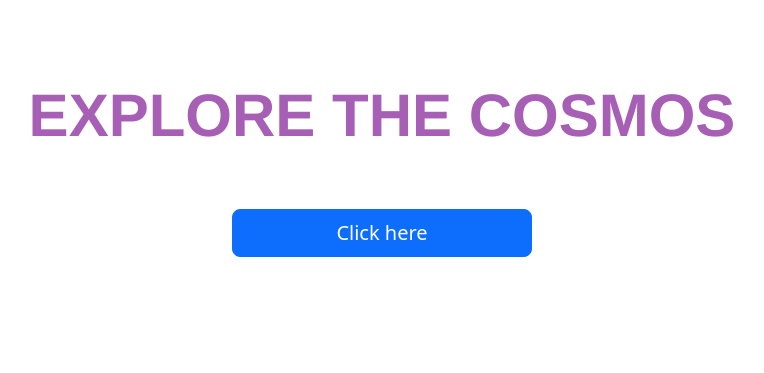
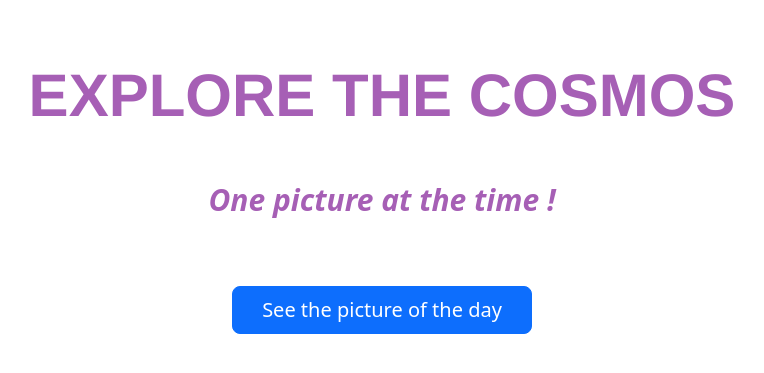
Before and after one commit to david24339/Astro-curious, a plain HTML site: page index.html in a window 1280 px wide. Shown: the part 177-550 px from the top of the page, without its empty margins (258-1022 px from the left). Drawn offline with nearby package versions, Linux system fonts and the light colour scheme; a web font is replaced by a local one.

Commit message:
2nd commit

```diff
--- a/index.css
+++ b/index.css
@@ -8,17 +8,13 @@
     }
     100%{
         opacity: 1;
-        bottom: 30px;
+        bottom: 20px;
     }
 
 }
 
 #intro{
     width:100%;
-    /*background-image: url('spacee-scaled.jpg');
-    background-repeat: no-repeat;
-    background-attachment: fixed;
-    background-size: 100% 100%;*/
 }
 
 #about{
@@ -26,10 +22,11 @@
 }
 
 #title{
-    /*animation-name: moveup;
+    animation-name: moveup;
     animation-fill-mode: forwards;
-    animation-duration: 2s;*/
+    animation-duration: 2s;
 
+    position: relative;
     color: rgb(166, 95, 181);
     font-family: "Archivo Black", Helvetica, sans-serif;
     font-weight: bold;
@@ -45,10 +42,6 @@
 }
 
 #text-center{
-    animation-name: moveup;
-    animation-fill-mode: forwards;
-    animation-duration: 2s;
-
     position: relative ;
     top:25%;
 }
@@ -60,7 +53,7 @@
     animation-play-state: paused;
 
     position: relative;
-    top:35%;
+    top:50%;
     font-size: 25px;
     color: rgb(166, 95, 181);
 }
@@ -69,3 +62,8 @@
 #picture-title, #description-a{
     font-size: 20px;
 }
+
+#smth{
+    font-size: 30px;
+    color: rgb(166, 95, 181);
+}
--- a/index.html
+++ b/index.html
@@ -14,8 +14,9 @@
     <body>
         <div id="intro">
             <div class="text-center" id="text-center">
-                <p id ='title' class="mb-5 pt-5 mx-4">EXPLORE THE COSMOS </p>
-                <button id="btn" class="btn btn-primary btn-lg">Click here</button>
+                <p id ='title' class="pt-5 mx-4">EXPLORE THE COSMOS </p>
+                <p id ='smth'><b><i>One picture at the time !</i></b></p>
+                <button id="btn" class="btn btn-primary btn-lg mt-5">See the picture of the day</button>
             </div>
 
             <div id="icon" class="text-center">
@@ -30,7 +31,7 @@
 
             </div>
             <div id="description">
-                <p id="description-a" ><i>Description</i></p>
+                <p id="description-a" ><b><i>Description</i></b></p>
                 <p id="description-y" class="mx-3 mb-5 text-left"></p>
             </div>
         </div>
--- a/index.js
+++ b/index.js
@@ -11,7 +11,8 @@ document.addEventListener("DOMContentLoaded", () => {
 
 //get the data from the api and display them to the html
 function get_data_n_display(){
-    console.log("YOOOOOO!!!");
+
+
     //get the html elements
     const title =  document.getElementById('picture-title');
     const image = document.getElementById('img');
```
